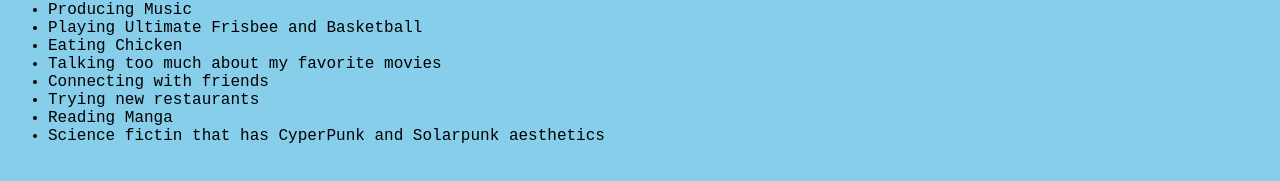
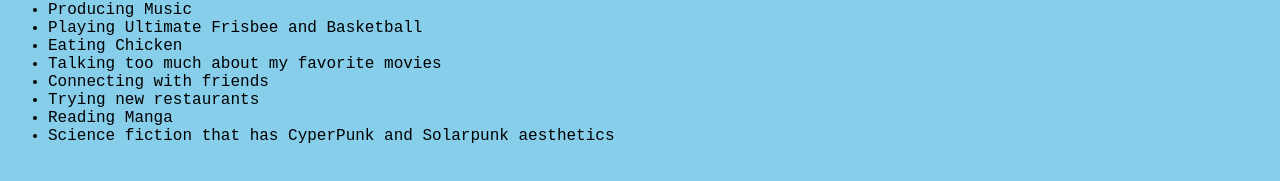
Before and after one commit to kfemelue/about-me, a plain HTML site: page index.html in a window 1280 px wide. Shown: the part 449-630 px from the top of the page. Drawn offline with Linux system fonts and the light colour scheme.

Commit message:
Fix typo in about me

```diff
--- a/index.html
+++ b/index.html
@@ -25,7 +25,7 @@
                 <li>Connecting with friends</li>
                 <li>Trying new restaurants</li>
                 <li>Reading Manga</li>
-                <li>Science fictin that has CyperPunk and Solarpunk aesthetics</li>
+                <li>Science fiction that has CyperPunk and Solarpunk aesthetics</li>
             </ul>
         </section>
     </article>
```
